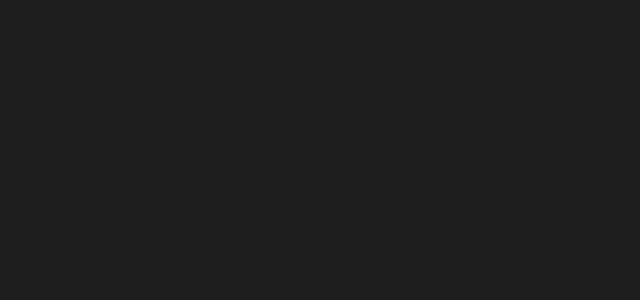
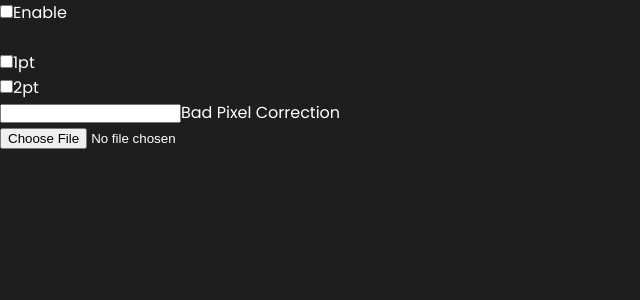
Before and after one commit to Binyamin-Accutures/client, a React (Create React App) app: page /anat in a window 1280 px wide. Before the commit this address had no page. Shown: the top 300 px of the page, without its empty margins (0-640 px from the left). Built offline with nearby package versions, Linux system fonts and the light colour scheme.

Commit message:
grid to Nuc

```diff
--- /dev/null
+++ b/src/components/Nuc/index.jsx
@@ -0,0 +1,29 @@
+// import styles from "./style.module.css"
+
+// creator: anat
+// color: _______________
+// icon: ________________
+
+
+export default function Nuc() {
+   return (
+      <div>
+         <input type = "checkbox"/>
+            <label for="enable">Enable</label><br/>
+         <title>Method</title><br/>
+         <input type = "checkbox" />
+            <label for="1pt">1pt</label><br/>
+         <input type = "checkbox" />
+            <label for="2pt">2pt</label><br/>
+         <input type = "bad pixel" />
+            <label for="bad pixel">Bad Pixel Correction</label><br/>
+
+         <title>Sensor Characteristics File</title>
+
+         <input type="file"></input>
+
+
+
+      </div>
+   )
+}
--- /dev/null
+++ b/src/tests/Anat.jsx
@@ -0,0 +1,11 @@
+import Nuc from '../components/Nuc'
+
+export default function Anat ()  {
+
+    return (
+        <div>
+            <Nuc/>
+        </div>
+
+    )
+}
--- a/src/tests/MainTest.jsx
+++ b/src/tests/MainTest.jsx
@@ -1,11 +1,11 @@
 import { Route, Routes } from 'react-router-dom'
-import Aviad from './Aviad'
+import Anat from './Anat'
 
 export const MainTest = () => {
 
     return (
         <Routes>
-            <Route path='/aviad' element={<Aviad />} />
+            <Route path='/anat' element={<Anat />} />
         </Routes>
     )
 }
```
Also changed, not shown: src/components/Nuc/style.module.css (added).
